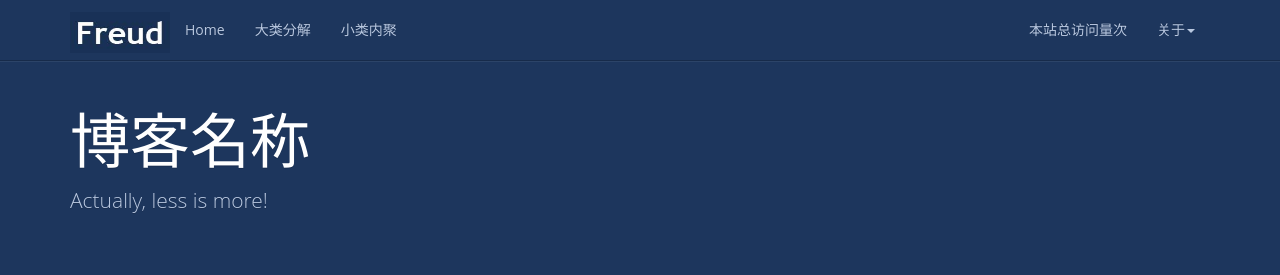
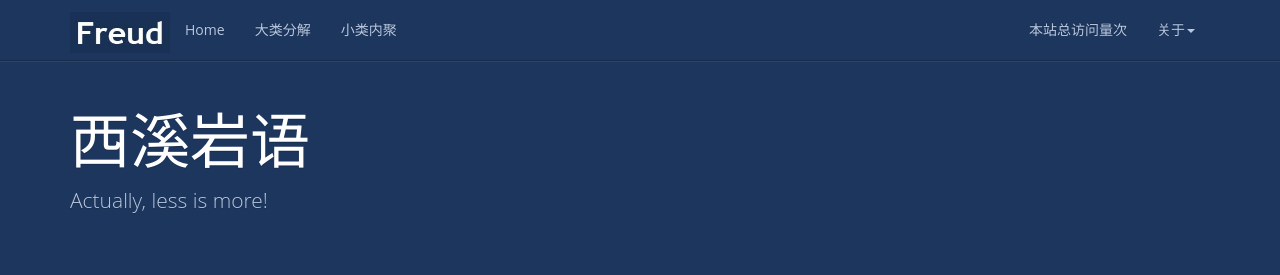
Before and after one commit to ourulan/ourulan.github.io, a Jekyll site: the page built from index.html, in a window 1280 px wide and 1389 px high. Shown: the top 275 px of the window. Built offline with Jekyll 4.4.1, drawn with Linux system fonts in a browser that asks for light colours; nearby versions of some CDN libraries; the list of posts is cut into pages by our own code; comment, search, counter and statistics services are not loaded.

Commit message:
Update _config.yml

```diff
--- a/_config.yml
+++ b/_config.yml
@@ -1,5 +1,5 @@
 # Site settings
-name: 博客名称
+name: 西溪岩语
 email: 邮箱
 author: 作者
 url: 网址
```
